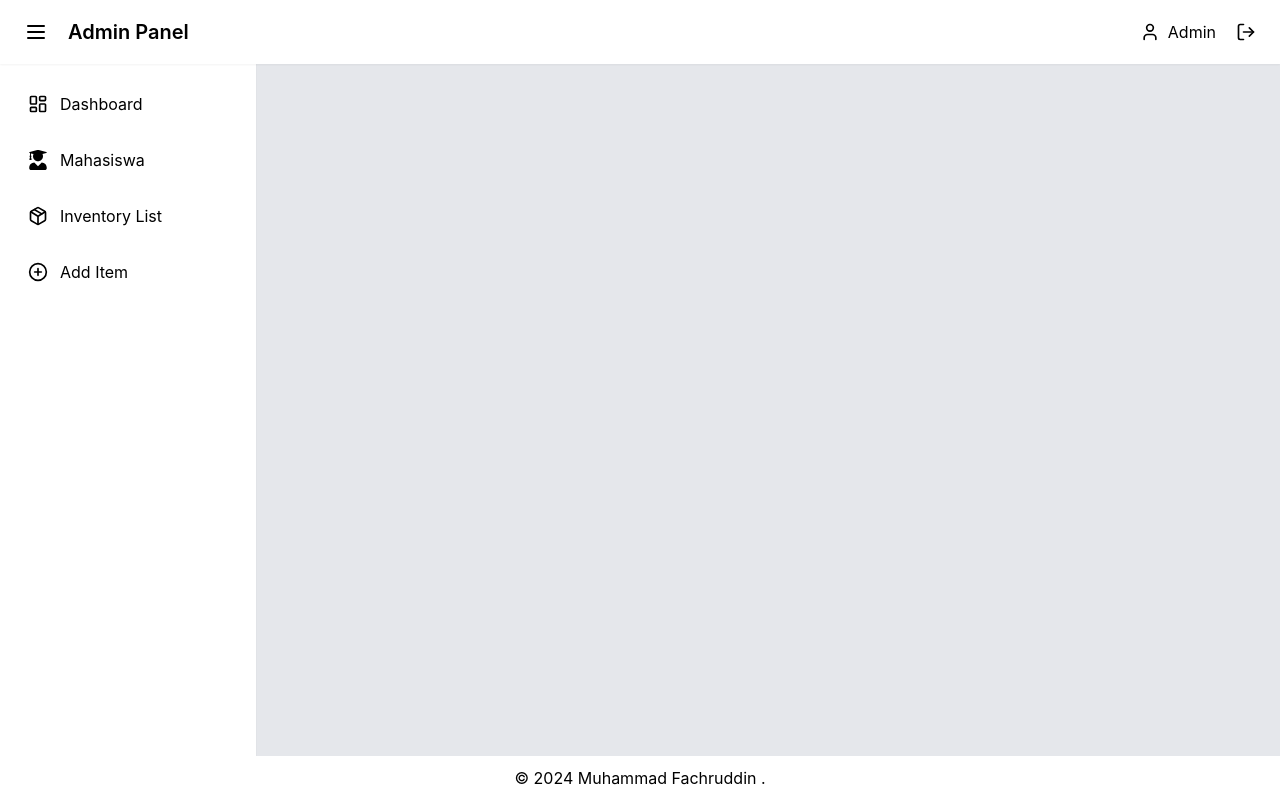
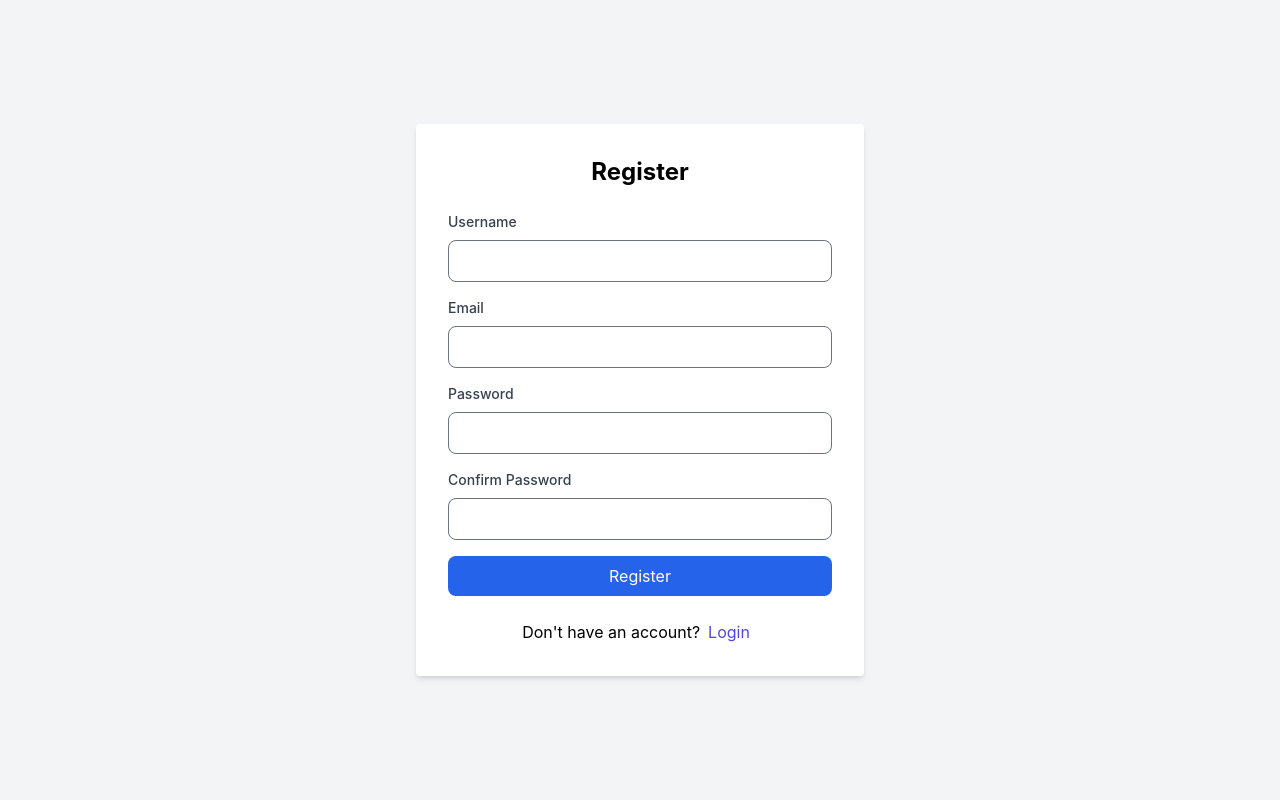
Before and after one commit to fachruddinruddin/Simulasi_psc, a React (Vite) app: page /register in a window 1280 px wide. Built offline with nearby package versions, Linux system fonts and the light colour scheme.

Commit message:
feat: implement authentication flow; add Login and Register components, update routing and layout for public and protected routes

```diff
--- a/src/App.jsx
+++ b/src/App.jsx
@@ -1,28 +1,39 @@
-import React from 'react';
-import { BrowserRouter as Router, Routes, Route } from 'react-router-dom';
-import Layout from './components/layout/Layout';
-import Dashboard from './pages/Admin/Dashboard';
-import InventoryList from './pages/Admin/InventoryList';
-import ItemDetail from './pages/Admin/ItemDetail';
-import AddItem from './pages/Admin/AddItem';
-import { InventoryProvider } from './context/InventoryContext';
-import { MahasiswaProvider } from './context/MahasiswaContext';
-import Mahasiswa from './pages/Admin/Mahasiswa';
+import React from "react";
+import { BrowserRouter as Router, Routes, Route, Navigate } from "react-router-dom";
+import Layout from "./components/layout/Layout";
+import Dashboard from "./pages/Admin/Dashboard";
+import InventoryList from "./pages/Admin/InventoryList";
+import ItemDetail from "./pages/Admin/ItemDetail";
+import AddItem from "./pages/Admin/AddItem";
+import { InventoryProvider } from "./context/InventoryContext";
+import { MahasiswaProvider } from "./context/MahasiswaContext";
+import Mahasiswa from "./pages/Admin/Mahasiswa";
+import Login from "./pages/Auth/Login";
+import Register from "./pages/Auth/Register";
 
 function App() {
   return (
     <InventoryProvider>
       <MahasiswaProvider>
         <Router>
-          <Layout>
-            <Routes>
-              <Route path="/" element={<Dashboard />} />
+          <Routes>
+            {/* Public routes */}
+            <Route path="/login" element={<Login />} />
+            <Route path="/register" element={<Register />} />
+
+            {/* Protected routes wrapped in Layout */}
+            <Route element={<Layout />}>
+              <Route path="/" element={<Navigate to="/admin" replace />} />
+              <Route path="/admin" element={<Dashboard />} />
               <Route path="/mahasiswa" element={<Mahasiswa />} />
               <Route path="/inventory" element={<InventoryList />} />
               <Route path="/inventory/:id" element={<ItemDetail />} />
               <Route path="/add" element={<AddItem />} />
-            </Routes>
-          </Layout>
+            </Route>
+
+            {/* Catch all route - redirect to login */}
+            <Route path="*" element={<Navigate to="/login" replace />} />
+          </Routes>
         </Router>
       </MahasiswaProvider>
     </InventoryProvider>
--- a/src/components/layout/Header.jsx
+++ b/src/components/layout/Header.jsx
@@ -19,7 +19,10 @@ const Header = ({ isSidebarOpen, setIsSidebarOpen }) => {
             <User size={20} />
             <span>Admin</span>
           </div>
-          <button className="p-2 hover:bg-gray-100 rounded-lg">
+          <button
+            className="p-2 hover:bg-gray-100 rounded-lg"
+            onClick={() => { window.location.href = '/login'; }}
+          >
             <LogOut size={20} />
           </button>
         </div>
--- a/src/components/layout/Layout.jsx
+++ b/src/components/layout/Layout.jsx
@@ -1,18 +1,35 @@
 import React, { useState } from 'react';
+import { Outlet, useLocation } from 'react-router-dom';
 import Header from './Header';
 import Sidebar from './Sidebar';
 import Footer from './Footer';
 
-const Layout = ({ children }) => {
+const Layout = () => {
   const [isSidebarOpen, setIsSidebarOpen] = useState(true);
+  const location = useLocation();
+
+  // Check if current route is login or register
+  const isAuthPage = ['/login', '/register'].includes(location.pathname);
+
+  // If we're on an auth page, don't show the admin layout
+  if (isAuthPage) {
+    return <Outlet />;
+  }
 
   return (
     <div className="min-h-screen bg-gray-200">
       <Header isSidebarOpen={isSidebarOpen} setIsSidebarOpen={setIsSidebarOpen} />
       <Sidebar isOpen={isSidebarOpen} />
-      <main className={`pt-16 transition-all duration-300 ${isSidebarOpen ? 'ml-64' : 'ml-20'}`}>
+      <main
+        className={`
+          pt-16
+          transition-all
+          duration-300
+          ${isSidebarOpen ? 'ml-64' : 'ml-20'}
+        `}
+      >
         <div className="p-6">
-          {children}
+          <Outlet /> {/* Replace children with Outlet */}
         </div>
       </main>
       <Footer />
--- a/src/pages/Auth/Login.jsx
+++ b/src/pages/Auth/Login.jsx
@@ -0,0 +1,57 @@
+import React, { useState } from 'react';
+import { Link } from 'react-router-dom';
+
+const Login = () => {
+    const [email, setEmail] = useState('');
+    const [password, setPassword] = useState('');
+
+    const handleSubmit = (e) => {
+        e.preventDefault();
+        // Handle login logic here
+        console.log('Email:', email);
+        console.log('Password:', password);
+    };
+
+    return (
+        <div className="flex items-center justify-center min-h-screen bg-gray-100">
+            <div className="w-full max-w-md p-8 space-y-6 bg-white rounded shadow-md">
+                <h2 className="text-2xl font-bold text-center">Login</h2>
+                <form onSubmit={handleSubmit} className="space-y-6">
+                    <div>
+                        <label className="block mb-2 text-sm font-medium text-gray-700">Email</label>
+                        <input
+                            type="email"
+                            value={email}
+                            onChange={(e) => setEmail(e.target.value)}
+                            required
+                            className="w-full px-3 py-2 border border-gray-300 rounded focus:outline-none focus:ring focus:ring-indigo-200"
+                        />
+                    </div>
+                    <div>
+                        <label className="block mb-2 text-sm font-medium text-gray-700">Password</label>
+                        <input
+                            type="password"
+                            value={password}
+                            onChange={(e) => setPassword(e.target.value)}
+                            required
+                            className="w-full px-3 py-2 border border-gray-300 rounded focus:outline-none focus:ring focus:ring-indigo-200"
+                        />
+                    </div>
+                    <button
+                        type="submit"
+                        className="w-full px-4 py-2 text-white bg-indigo-600 rounded hover:bg-indigo-700 focus:outline-none focus:ring focus:ring-indigo-200"
+                    >
+                        Login
+                    </button>
+                </form>
+                <div className="text-center">Don't have an account?
+                    <Link to="/register" className="text-indigo-600 hover:underline m-2">
+                          Register
+                    </Link>
+                </div>
+            </div>
+        </div>
+    );
+};
+
+export default Login;
--- a/src/pages/Auth/Register.jsx
+++ b/src/pages/Auth/Register.jsx
@@ -0,0 +1,89 @@
+import React, { useState } from 'react';
+import { Link } from 'react-router-dom';
+
+const Register = () => {
+    const [formData, setFormData] = useState({
+        username: '',
+        email: '',
+        password: '',
+        confirmPassword: ''
+    });
+
+    const handleChange = (e) => {
+        const { name, value } = e.target;
+        setFormData({
+            ...formData,
+            [name]: value
+        });
+    };
+
+    const handleSubmit = (e) => {
+        e.preventDefault();
+        // Add form submission logic here
+        console.log(formData);
+    };
+
+    return (
+        <div className="flex items-center justify-center min-h-screen bg-gray-100">
+            <div className="w-full max-w-md p-8 space-y-6 bg-white rounded shadow-md">
+                <h2 className="text-2xl font-bold text-center">Register</h2>
+                <form onSubmit={handleSubmit}>
+                    <div className="mb-4">
+                        <label className="block mb-2 text-sm font-medium text-gray-700">Username</label>
+                        <input
+                            type="text"
+                            name="username"
+                            value={formData.username}
+                            onChange={handleChange}
+                            className="w-full px-4 py-2 border rounded-lg focus:outline-none focus:ring-2 focus:ring-blue-500"
+                            required
+                        />
+                    </div>
+                    <div className="mb-4">
+                        <label className="block mb-2 text-sm font-medium text-gray-700">Email</label>
+                        <input
+                            type="email"
+                            name="email"
+                            value={formData.email}
+                            onChange={handleChange}
+                            className="w-full px-4 py-2 border rounded-lg focus:outline-none focus:ring-2 focus:ring-blue-500"
+                            required
+                        />
+                    </div>
+                    <div className="mb-4">
+                        <label className="block mb-2 text-sm font-medium text-gray-700">Password</label>
+                        <input
+                            type="password"
+                            name="password"
+                            value={formData.password}
+                            onChange={handleChange}
+                            className="w-full px-4 py-2 border rounded-lg focus:outline-none focus:ring-2 focus:ring-blue-500"
+                            required
+                        />
+                    </div>
+                    <div className="mb-4">
+                        <label className="block mb-2 text-sm font-medium text-gray-700">Confirm Password</label>
+                        <input
+                            type="password"
+                            name="confirmPassword"
+                            value={formData.confirmPassword}
+                            onChange={handleChange}
+                            className="w-full px-4 py-2 border rounded-lg focus:outline-none focus:ring-2 focus:ring-blue-500"
+                            required
+                        />
+                    </div>
+                    <button type="submit" className="w-full bg-blue-600 text-white py-2 rounded-lg hover:bg-blue-700 transition duration-300">
+                        Register
+                    </button>
+                </form>
+                <div className="text-center">Don't have an account?
+                    <Link to="/login" className="text-indigo-600 hover:underline m-2">
+                          Login
+                    </Link>
+                </div>
+            </div>
+        </div>
+    );
+};
+
+export default Register;
```
